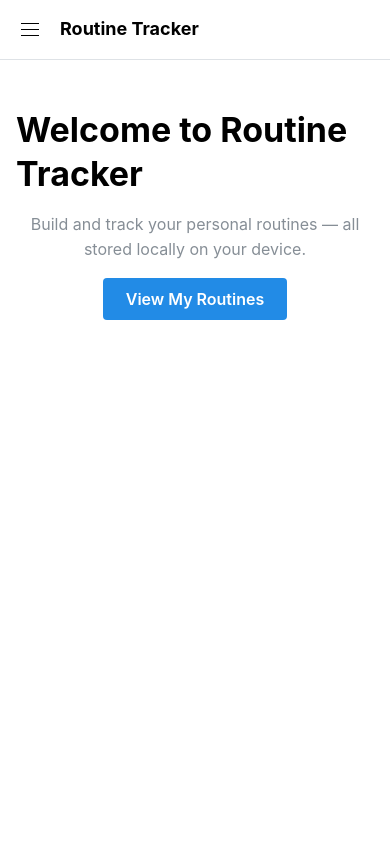
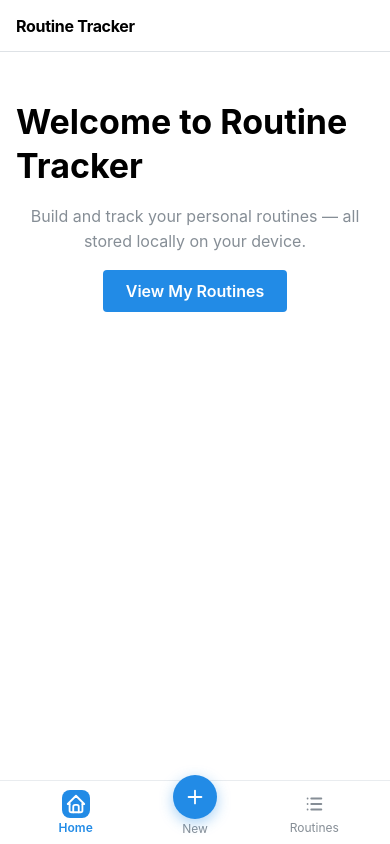
Before and after one commit to RenaudLN/routine2, a React (Vite) app: page / in a window 390 px wide. Built offline with nearby package versions, Linux system fonts and the light colour scheme.

Commit message:
feat: Mobile layout

```diff
--- a/src/components/AppShellLayout.tsx
+++ b/src/components/AppShellLayout.tsx
@@ -1,52 +1,141 @@
-import { AppShell, Burger, Group, NavLink, Title } from '@mantine/core'
-import { useDisclosure } from '@mantine/hooks'
-import { IconHome, IconList } from '@tabler/icons-react'
+import {
+  AppShell,
+  Group,
+  Stack,
+  Text,
+  Title,
+  UnstyledButton,
+  ThemeIcon,
+  useMantineTheme,
+} from '@mantine/core'
+import { IconHome, IconList, IconPlus } from '@tabler/icons-react'
 import { Outlet, useNavigate, useLocation } from 'react-router-dom'
 
-const navItems = [
-  { label: 'Home', icon: <IconHome size={16} />, path: '/' },
-  { label: 'Routines', icon: <IconList size={16} />, path: '/routines' },
+interface BottomNavItem {
+  label: string
+  icon: React.ReactNode
+  path: string
+}
+
+const navItems: BottomNavItem[] = [
+  { label: 'Home', icon: <IconHome size={22} />, path: '/' },
+  { label: 'Routines', icon: <IconList size={22} />, path: '/routines' },
 ]
 
+function BottomNavButton({
+  item,
+  active,
+  onClick,
+}: {
+  item: BottomNavItem
+  active: boolean
+  onClick: () => void
+}) {
+  const theme = useMantineTheme()
+  return (
+    <UnstyledButton
+      onClick={onClick}
+      style={{ flex: 1 }}
+    >
+      <Stack gap={2} align="center">
+        <ThemeIcon
+          variant={active ? 'filled' : 'subtle'}
+          color={active ? theme.primaryColor : 'gray'}
+          size="md"
+          radius="md"
+        >
+          {item.icon}
+        </ThemeIcon>
+        <Text
+          size="xs"
+          fw={active ? 600 : 400}
+          c={active ? theme.primaryColor : 'dimmed'}
+        >
+          {item.label}
+        </Text>
+      </Stack>
+    </UnstyledButton>
+  )
+}
+
 export default function AppShellLayout() {
-  const [opened, { toggle }] = useDisclosure()
   const navigate = useNavigate()
   const location = useLocation()
+  const theme = useMantineTheme()
 
   return (
     <AppShell
-      header={{ height: 60 }}
-      navbar={{ width: 220, breakpoint: 'sm', collapsed: { mobile: !opened } }}
+      header={{ height: 52 }}
+      footer={{ height: 'calc(64px + env(safe-area-inset-bottom))' }}
       padding="md"
     >
       <AppShell.Header>
-        <Group h="100%" px="md" justify="space-between">
-          <Group>
-            <Burger opened={opened} onClick={toggle} hiddenFrom="sm" size="sm" />
-            <Title order={4}>Routine Tracker</Title>
-          </Group>
+        <Group h="100%" px="md">
+          <Title order={5} style={{ letterSpacing: '-0.3px' }}>
+            Routine Tracker
+          </Title>
         </Group>
       </AppShell.Header>
-
-      <AppShell.Navbar p="md">
-        {navItems.map((item) => (
-          <NavLink
-            key={item.path}
-            label={item.label}
-            leftSection={item.icon}
-            active={location.pathname === item.path}
-            onClick={() => {
-              navigate(item.path)
-              // Close mobile nav after navigation
-              if (opened) toggle()
-            }}
-          />
-        ))}
-      </AppShell.Navbar>
 
       <AppShell.Main>
         <Outlet />
       </AppShell.Main>
+
+      <AppShell.Footer
+        style={{
+          borderTop: `1px solid var(--mantine-color-gray-2)`,
+          paddingBottom: 'env(safe-area-inset-bottom)',
+          backgroundColor: 'var(--mantine-color-body)',
+        }}
+      >
+        <Group h={64} px="md" justify="space-around" align="center" gap={0}>
+          {/* Home */}
+          <BottomNavButton
+            item={navItems[0]}
+            active={location.pathname === '/'}
+            onClick={() => navigate('/')}
+          />
+
+          {/* New Routine — centre action */}
+          <UnstyledButton
+            onClick={() => navigate('/routines/new')}
+            style={{ flex: 1 }}
+          >
+            <Stack gap={2} align="center">
+              <ThemeIcon
+                variant="filled"
+                color={theme.primaryColor}
+                size={44}
+                radius="xl"
+                style={{
+                  boxShadow: `0 4px 14px color-mix(in srgb, var(--mantine-primary-color-filled) 40%, transparent)`,
+                  marginTop: -14,
+                }}
+              >
+                <IconPlus size={22} />
+              </ThemeIcon>
+              <Text
+                size="xs"
+                fw={location.pathname === '/routines/new' ? 600 : 400}
+                c={location.pathname === '/routines/new' ? theme.primaryColor : 'dimmed'}
+              >
+                New
+              </Text>
+            </Stack>
+          </UnstyledButton>
+
+          {/* Routines */}
+          <BottomNavButton
+            item={navItems[1]}
+            active={
+              location.pathname === '/routines' ||
+              (location.pathname.startsWith('/routines/') &&
+                location.pathname !== '/routines/new')
+            }
+            onClick={() => navigate('/routines')}
+          />
+        </Group>
+      </AppShell.Footer>
     </AppShell>
   )
 }
```
Also changed, not shown: .cline/kanban/config.json (added).
